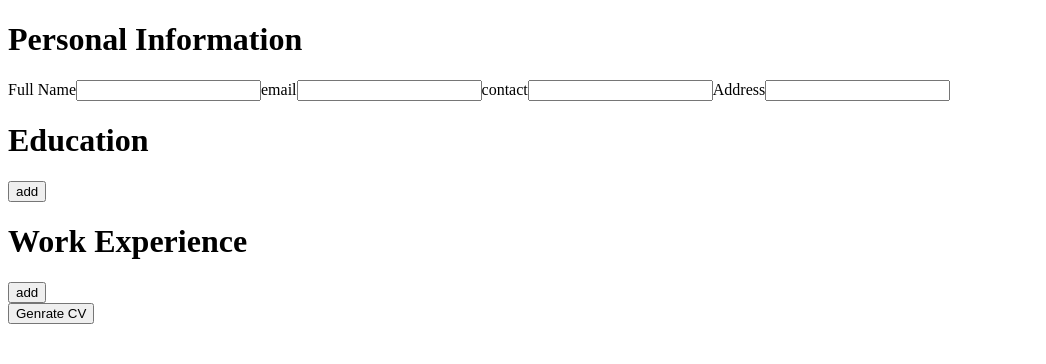
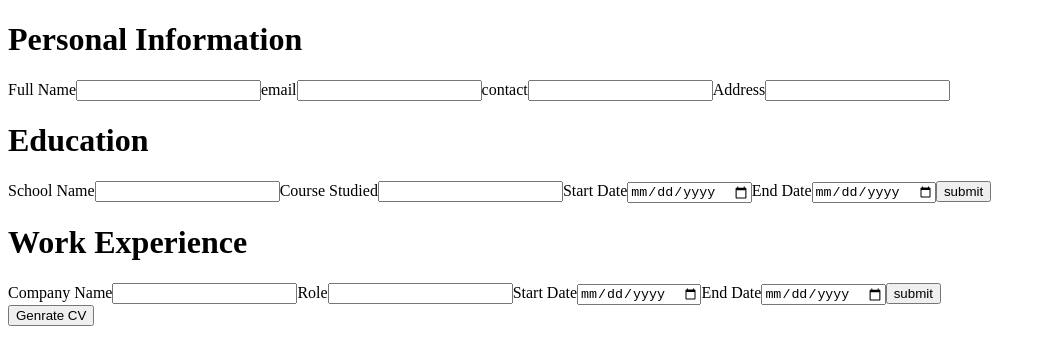
Before and after one commit to sinan-894/cv-app, a React (Vite) app: page / in a window 1280 px wide. Shown: the top 364 px of the page, without its empty margins (0-1046 px from the left). Built offline with nearby package versions, Linux system fonts and the light colour scheme.

Commit message:
Add cancel button for education and work forms
>if more than one educatin or work is beign added they have a option to
be canceld

```diff
--- a/src/components.jsx
+++ b/src/components.jsx
@@ -25,9 +25,9 @@ function Data({onSubmit,data,genrate}){
     const [email,setEmail] = useState("")
     const [contact,setContact] = useState("")
     const [address,setAddress] = useState("")
-    const [workInputMode,setWorkInputMode] = useState(false)
+    const [workInputMode,setWorkInputMode] = useState(true)
     const [workDataId,setWorkDataId] = useState(0)
-    const [educationInputMode,setEducationInputMode] =  useState(false)
+    const [educationInputMode,setEducationInputMode] =  useState(true)
     const [educationDataId,setEducationDataId] = useState(0)
 
     const handleGenrate = ()=>{
@@ -144,9 +144,6 @@ function Data({onSubmit,data,genrate}){
     )
 }
 
-
-
-
 function Education({onSubmit,data,toggleInputMode,id}){
     const [schoolName,setSchoolName] = useState(id?data[id].schoolName:'')
     const [course,setCourse] = useState(id?data[id].course:'')
@@ -187,6 +184,8 @@ function Education({onSubmit,data,toggleInputMode,id}){
                     End Date
                 </Input>
                 <button onClick={handleSubmit}>submit</button>
+                {(data.educationList.length>0) &&
+                <button onClick={()=>toggleInputMode(false)}>cancel</button>}
             </form>
 
 
@@ -236,6 +235,8 @@ function WorkExperience({onSubmit,data,toggleInputMode,id}){
                     End Date
                 </Input>
                 <button onClick={handleSubmit}>submit</button>
+                {(data.workList.length>0) &&
+                <button onClick={()=>toggleInputMode(false)}>cancel</button>}
             </form>
 
 
```
